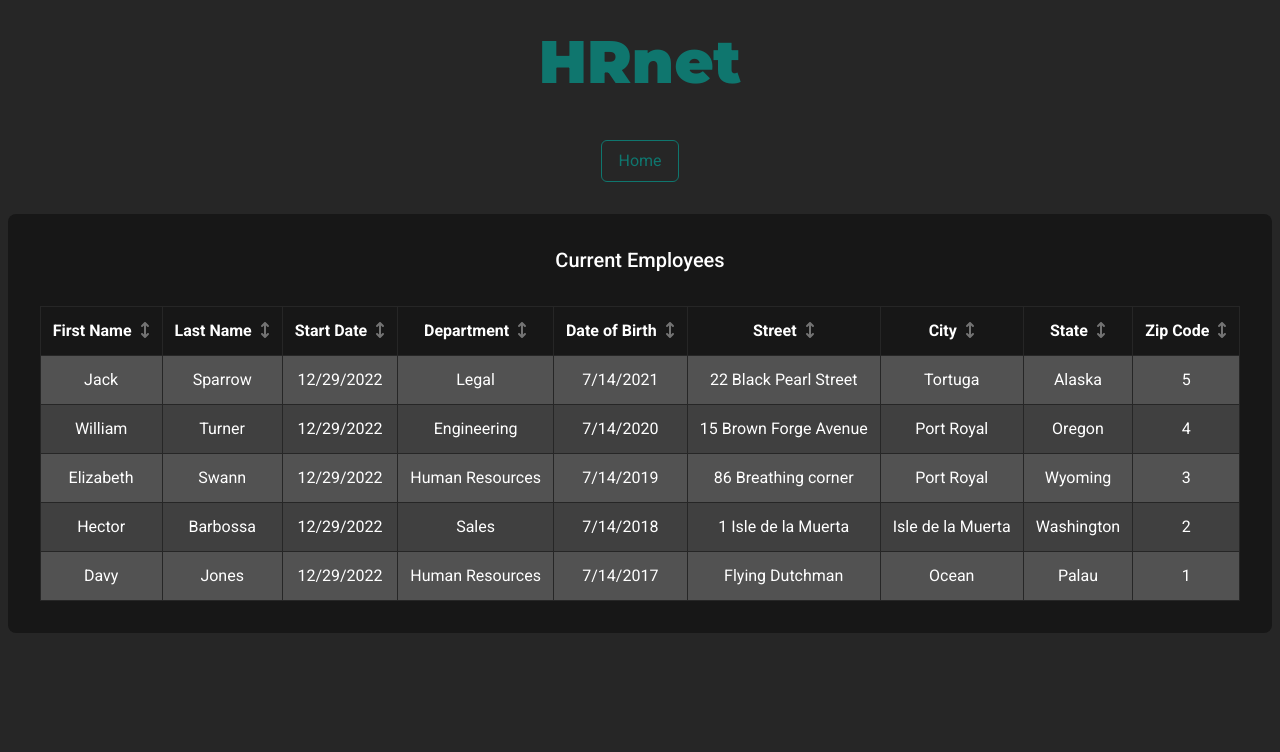
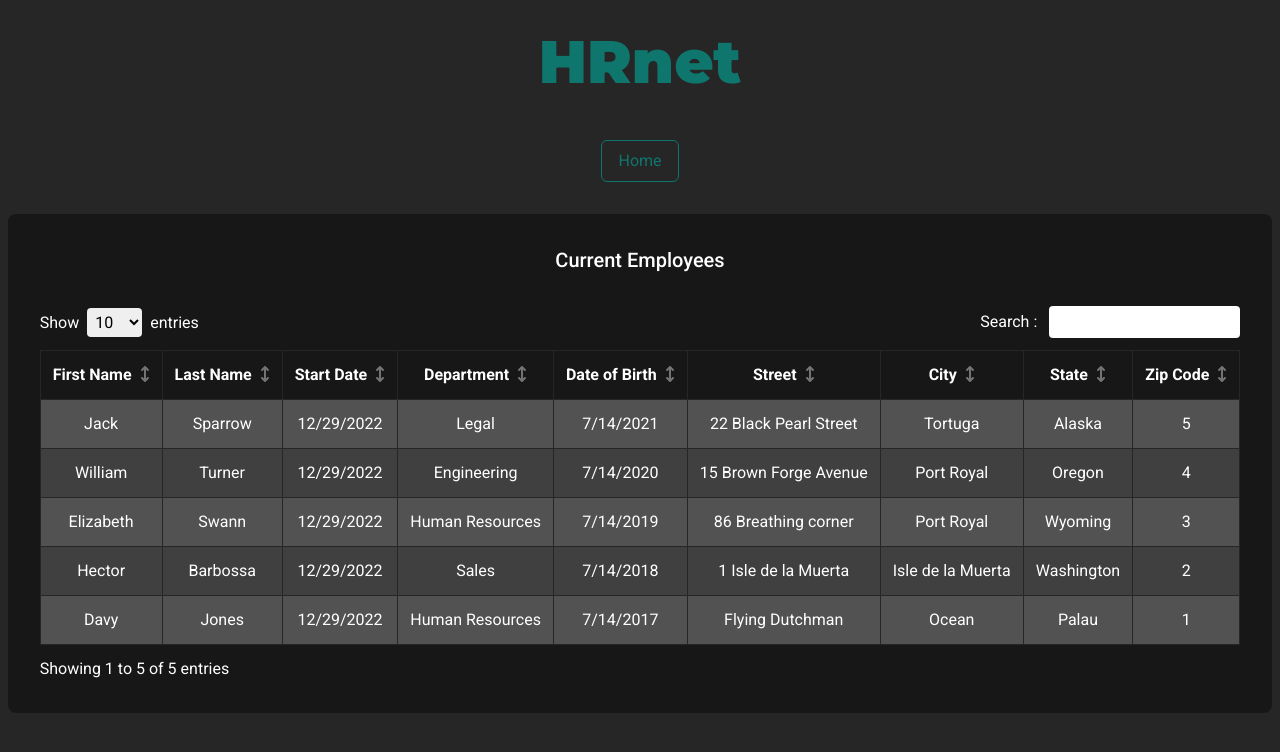
Before and after one commit to borisMontavon/BorisMontavon_14_01072022, a React (Create React App) app in the folder hrnet/: page /employees in a window 1280 px wide. Shown: the top 752 px of the page. Built offline with nearby package versions, Linux system fonts and the light colour scheme.

Commit message:
[+] Search, number of rows

```diff
--- a/hrnet/src/components/test.tsx
+++ b/hrnet/src/components/test.tsx
@@ -13,9 +13,18 @@ interface ReactDataTableProps {
 export function ReactDataTable({data}:ReactDataTableProps) {
     const [sortedData, setSortedData] = useState<Array<any>>([]);
     const [columns, setColumns] = useState<Array<any>>([]);
+    const [maxRows, setMaxRows] = useState(10);
+    const [isSearched, setIsSearched] = useState(false);
 
     useEffect(() => {
-        setSortedData(data.data);
+        const initData = data.data.map((item) => {
+            return {
+                ...item,
+                "show": true
+            };
+        });
+
+        setSortedData(initData);
 
         const initColumns = data.columns.map((column) => {
             return {
@@ -77,6 +86,32 @@ export function ReactDataTable({data}:ReactDataTableProps) {
         setSortedData(newlySortedData);
     };
 
+    const handleSearch = (e: React.ChangeEvent<HTMLInputElement>) => {
+        const searchString = e.target.value;
+
+        if (searchString === "") {
+            sortedData.forEach((item) => {
+                item.show = true;
+            });
+            setIsSearched(false);
+        } else {
+            sortedData.forEach((item) => {
+                item.show = columns.some((column) => item[column.key].toLowerCase().includes(searchString.toLowerCase()));
+            });
+            setIsSearched(true);
+        }
+
+        const newlySortedData = [...sortedData];
+
+        setSortedData(newlySortedData);
+    };
+
+    const handleEntries = (e: React.ChangeEvent<HTMLSelectElement>) => {
+        setMaxRows(Number(e.target.value));
+    };
+
+    const nbEntries = sortedData.filter((item) => item.show).length;
+
     const customTH = columns.map((item, index) => {
         return <th key={index} className="p-3 border border-neutral-800 border-collapse cursor-pointer" onClick={(e) => sortByColumn(e, item)}>
             {item.title}
@@ -84,11 +119,62 @@ export function ReactDataTable({data}:ReactDataTableProps) {
         </th>;
     });
 
+    let nbRows = 0;
+
     const rows = sortedData.map((item, index) => {
+        if (item.show && nbRows < maxRows) {
+            nbRows++;
+
             return <CustomTR key={index} item={item} columns={data.columns} />;
+        }
+
+        return null;
     });
 
+    const entriesSummary = isSearched ?
+        <span className="text-white">Showing 1 to {nbRows} of {nbEntries} entries (filtered from {sortedData.length} total entries)</span> :
+        <span className="text-white">Showing 1 to {nbRows} of {nbEntries} entries</span>;
+
     return (
+        <div>
+            <div className="flex justify-between items-center mb-3">
+                <div>
+                    <span
+                        className="text-white"
+                    >
+                        Show
+                    </span>
+                    <select
+                        id="inputTableSearch"
+                        className="mx-2 p-1 rounded outline-none outline-offset-1 focus-visible:outline-teal-700"
+                        onChange={(e) => handleEntries(e)}
+                    >
+                        <option value={10}>10</option>
+                        <option value={25}>25</option>
+                        <option value={50}>50</option>
+                        <option value={100}>100</option>
+                    </select>
+                    <span
+                        className="text-white"
+                    >
+                        entries
+                    </span>
+                </div>
+                <div>
+                    <label
+                        htmlFor="inputTableSearch"
+                        className="text-white"
+                    >
+                        Search :
+                    </label>
+                    <input
+                        id="inputTableSearch"
+                        type="text"
+                        className="ml-3 p-1 rounded outline-none outline-offset-1 focus-visible:outline-teal-700"
+                        onChange={(e) => handleSearch(e)}
+                    />
+                </div>
+            </div>
             <div>
                 <table className="border border-neutral-800 text-white">
                     <thead>
@@ -101,6 +187,12 @@ export function ReactDataTable({data}:ReactDataTableProps) {
                     </tbody>
                 </table>
             </div>
+            <div className="flex justify-between items-center mt-3">
+                <div>
+                    {entriesSummary}
+                </div>
+            </div>
+        </div>
     );
 }
 
--- a/hrnet/src/css/compiled/compiled.css
+++ b/hrnet/src/css/compiled/compiled.css
@@ -403,11 +403,27 @@ video {
 .fixed{
   position: fixed;
 }
+.absolute{
+  position: absolute;
+}
+.relative{
+  position: relative;
+}
 .top-0{
   top: 0px;
 }
 .left-0{
   left: 0px;
+}
+.right-0{
+  right: 0px;
+}
+.bottom-0{
+  bottom: 0px;
+}
+.mx-2{
+  margin-left: 0.5rem;
+  margin-right: 0.5rem;
 }
 .mt-4{
   margin-top: 1rem;
@@ -421,6 +437,12 @@ video {
 .mb-1{
   margin-bottom: 0.25rem;
 }
+.ml-2{
+  margin-left: 0.5rem;
+}
+.mb-3{
+  margin-bottom: 0.75rem;
+}
 .mt-8{
   margin-top: 2rem;
 }
@@ -430,8 +452,11 @@ video {
 .mb-8{
   margin-bottom: 2rem;
 }
-.ml-2{
-  margin-left: 0.5rem;
+.ml-3{
+  margin-left: 0.75rem;
+}
+.mt-3{
+  margin-top: 0.75rem;
 }
 .block{
   display: block;
@@ -447,6 +472,9 @@ video {
 }
 .h-screen{
   height: 100vh;
+}
+.h-14{
+  height: 3.5rem;
 }
 .w-full{
   width: 100%;
@@ -474,6 +502,9 @@ video {
 }
 .justify-center{
   justify-content: center;
+}
+.justify-between{
+  justify-content: space-between;
 }
 .self-center{
   align-self: center;
@@ -531,6 +562,9 @@ video {
 .p-8{
   padding: 2rem;
 }
+.p-1{
+  padding: 0.25rem;
+}
 .py-2{
   padding-top: 0.5rem;
   padding-bottom: 0.5rem;
@@ -538,6 +572,23 @@ video {
 .px-4{
   padding-left: 1rem;
   padding-right: 1rem;
+}
+.py-14{
+  padding-top: 3.5rem;
+  padding-bottom: 3.5rem;
+}
+.py-3{
+  padding-top: 0.75rem;
+  padding-bottom: 0.75rem;
+}
+.pt-8{
+  padding-top: 2rem;
+}
+.pt-12{
+  padding-top: 3rem;
+}
+.pt-14{
+  padding-top: 3.5rem;
 }
 .text-center{
   text-align: center;
@@ -571,10 +622,6 @@ video {
   --tw-text-opacity: 1;
   color: rgb(15 118 110 / var(--tw-text-opacity));
 }
-.text-neutral-400{
-  --tw-text-opacity: 1;
-  color: rgb(163 163 163 / var(--tw-text-opacity));
-}
 .text-neutral-500{
   --tw-text-opacity: 1;
   color: rgb(115 115 115 / var(--tw-text-opacity));
@@ -588,6 +635,9 @@ video {
 }
 .outline-offset-1{
   outline-offset: 1px;
+}
+.filter{
+  filter: var(--tw-blur) var(--tw-brightness) var(--tw-contrast) var(--tw-grayscale) var(--tw-hue-rotate) var(--tw-invert) var(--tw-saturate) var(--tw-sepia) var(--tw-drop-shadow);
 }
 .transition-all{
   transition-property: all;
```
Lines whose indentation alone changed are shown as unchanged.
